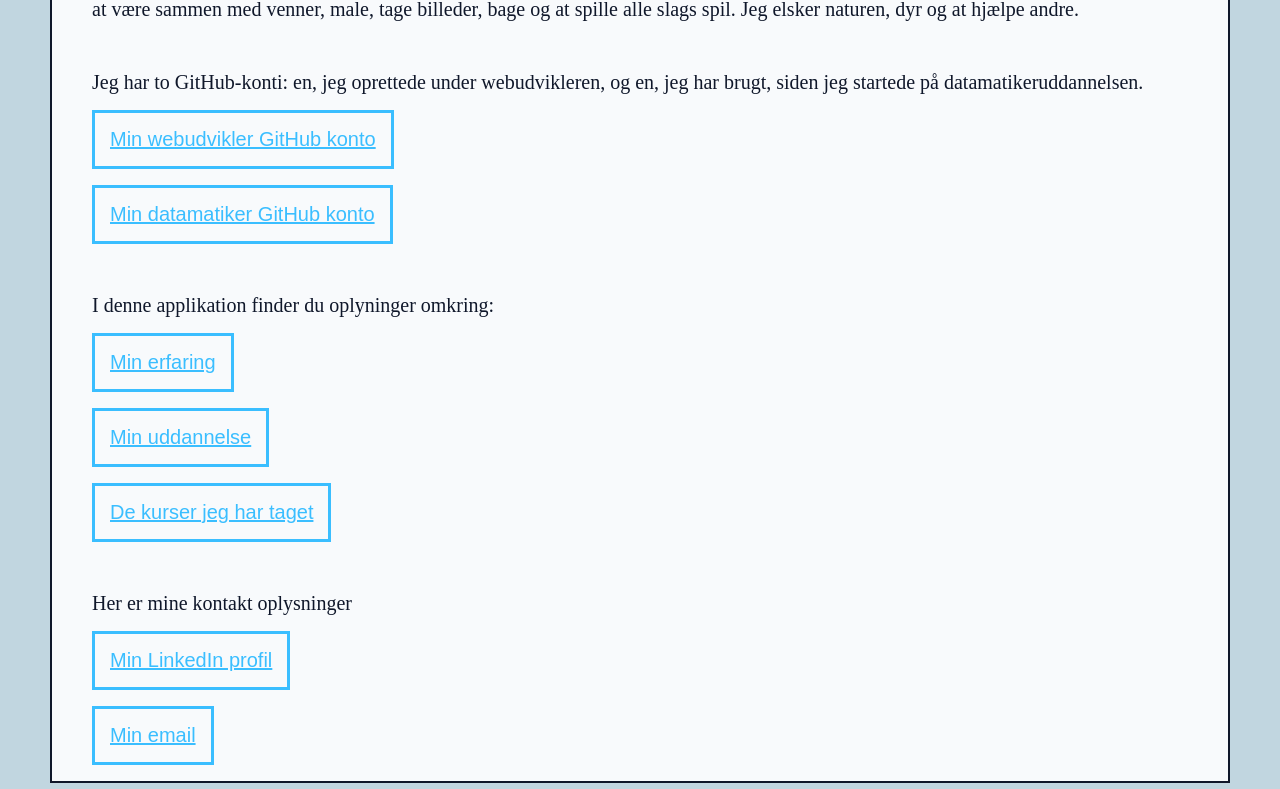
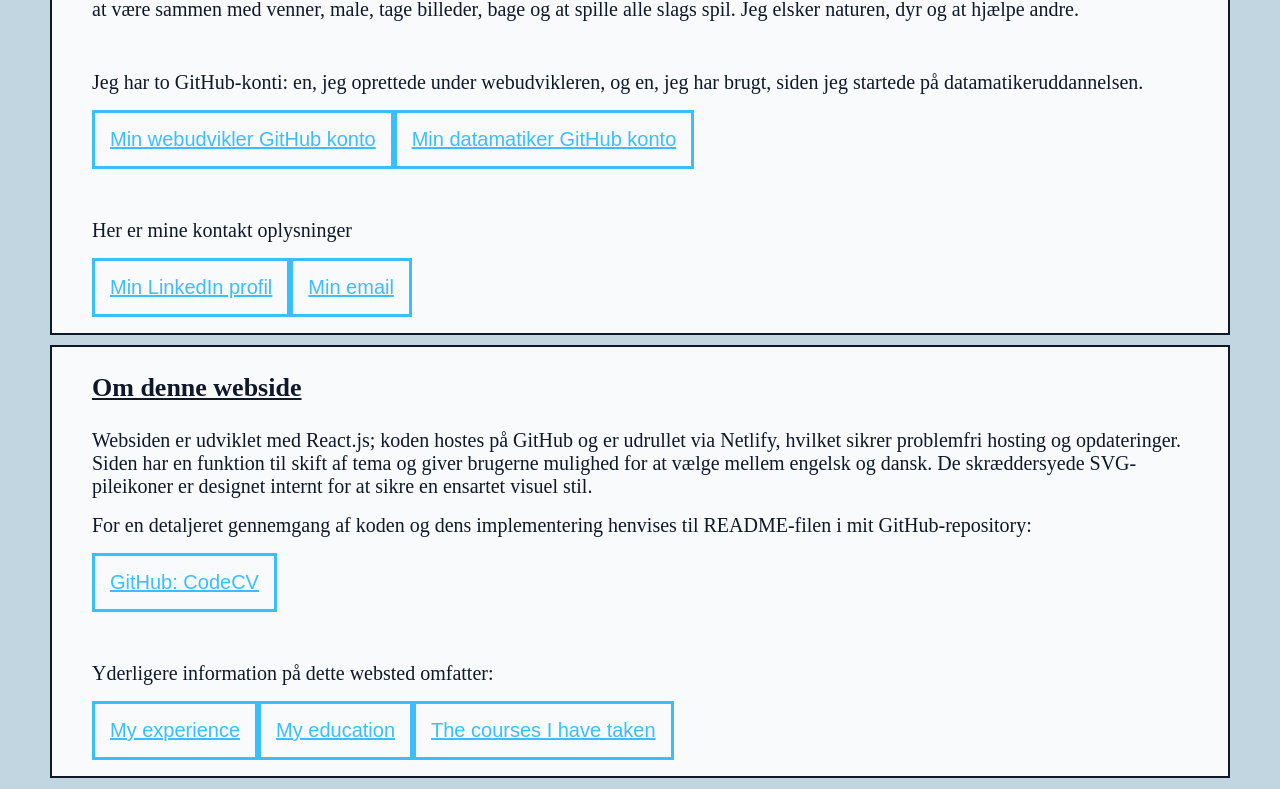
Before and after one commit to Inga-Helgadottir/CodeCV, a React (Create React App) app: page / in a window 1280 px wide. Shown: the part 790-1579 px from the top of the page. Built offline with nearby package versions, Linux system fonts and the light colour scheme.

Commit message:
Added text about the website and made the links prettier

```diff
--- a/src/Text/Dansk.jsx
+++ b/src/Text/Dansk.jsx
@@ -1,5 +1,11 @@
 import Gallery from "../Components/PageParts/Gallery";
 import LinkButton from "../Components/PageParts/LinkButton";
+
+const flexRowStyle = {
+  display: "flex",
+  flexDirection: "row",
+  flexWrap: "wrap",
+};
 
 export const HeaderHeading_dk = "Full-stack udvikler";
 
@@ -45,33 +51,32 @@ export const AboutMeHeadingAndParagraph_dk = [
       "Jeg har altid været god til at huske; jeg har endda lært et sæt spillekort udenad én gang i løbet af to dage. Nogle tal sidder endda fast for livet, som for eksempel dette nummer 0118 999 88199 9119 725 3 fra et tv-program kaldet 'The IT crowd'. Udover kodning kan jeg lide at være sammen med venner, male, tage billeder, bage og at spille alle slags spil. Jeg elsker naturen, dyr og at hjælpe andre.",
       "",
       "Jeg har to GitHub-konti: en, jeg oprettede under webudvikleren, og en, jeg har brugt, siden jeg startede på datamatikeruddannelsen.",
+      <div style={flexRowStyle}>
         <LinkButton
           link={"https://github.com/SIngaH"}
           text={"Min webudvikler GitHub konto"}
           target={"_blank"}
-      />,
+        />
         <LinkButton
           link={"https://github.com/Inga-Helgadottir"}
           text={"Min datamatiker GitHub konto"}
           target={"_blank"}
-      />,
-      "",
-      "I denne applikation finder du oplyninger omkring:",
-      <LinkButton link={"/Experience"} text={"Min erfaring"} />,
-      <LinkButton link={"/Education"} text={"Min uddannelse"} />,
-      <LinkButton link={"/Courses"} text={"De kurser jeg har taget"} />,
+        />
+      </div>,
       "",
       "Her er mine kontakt oplysninger",
+      <div style={flexRowStyle}>
         <LinkButton
           link={"https://www.linkedin.com/in/inga-helgadottir/"}
           text={"Min LinkedIn profil"}
           target={"_blank"}
-      />,
+        />
         <LinkButton
           link={"mailto:s.inga.helgadottir95@gmail.com"}
           text={"Min email"}
           target={"_blank"}
-      />,
+        />
+      </div>,
     ],
   },
   {
@@ -88,9 +93,11 @@ export const AboutMeHeadingAndParagraph_dk = [
       />,
       "",
       "Yderligere information på dette websted omfatter:",
-      <LinkButton link={"/Experience"} text={"My experience"} />,
-      <LinkButton link={"/Education"} text={"My education"} />,
-      <LinkButton link={"/Courses"} text={"The courses I have taken"} />,
+      <div style={flexRowStyle}>
+        <LinkButton link={"/Experience"} text={"My experience"} />
+        <LinkButton link={"/Education"} text={"My education"} />
+        <LinkButton link={"/Courses"} text={"The courses I have taken"} />
+      </div>,
     ],
   },
 ];
@@ -263,16 +270,18 @@ export const CoursesHeadingAndParagraphs_dk = [
         target={"_blank"}
       />,
       "Jonas Rasmusen er lederen af Talentakademi og Innovation hos ExOpi og Bina Hjorth Reichstein er deres CEO og de er begge klar til at give en reference hvis I vil have den.",
+      <div style={flexRowStyle}>
         <LinkButton
           link={"https://www.linkedin.com/in/jonas-rasmussen-297a18b9/"}
           text={"LinkedIn: Jonas Rasmusen"}
           target={"_blank"}
-      />,
+        />
         <LinkButton
           link={"https://www.exopi.dk/talent-acedemy/"}
           text={"ExOpi Talent Academy"}
           target={"_blank"}
-      />,
+        />
+      </div>,
     ],
   },
   {
--- a/src/Text/English.jsx
+++ b/src/Text/English.jsx
@@ -1,5 +1,11 @@
 import Gallery from "../Components/PageParts/Gallery";
 import LinkButton from "../Components/PageParts/LinkButton";
+
+const flexRowStyle = {
+  display: "flex",
+  flexDirection: "row",
+  flexWrap: "wrap",
+};
 
 export const HeaderHeading_eng = "Full-stack developer";
 
@@ -45,28 +51,32 @@ export const AboutMeHeadingAndParagraph_eng = [
       "I have always been good at memorization; I have even memorized a deck of cards in the span of two days a few years ago. Some numbers even get stuck for life, like this number 0118 999 88199 9119 725 3 from a TV show called “The IT crowd”. I am an honest, kind, and creative person, who is good at being impartial and fair. I work well both independently and as a part of a group. I have had a lot of practice explaining code related things to people who know nothing about code or even computers in general. Outside of coding, I enjoy hanging out with friends, painting, taking pictures, baking, solving puzzles and playing all kinds of games. I love nature, animals and helping others. ",
       "",
       "I have two GitHub accounts, one I made during my webdeveloper education and one I have used since I started my Computer science education.",
+      <div style={flexRowStyle}>
         <LinkButton
           link={"https://github.com/SIngaH"}
           text={"My webdeveloper GitHub account"}
           target={"_blank"}
-      />,
+        />
         <LinkButton
           link={"https://github.com/Inga-Helgadottir"}
           text={"My computer science GitHub account"}
           target={"_blank"}
-      />,
+        />
+      </div>,
       "",
       "Here is my contact information",
+      <div style={flexRowStyle}>
         <LinkButton
           link={"https://www.linkedin.com/in/inga-helgadottir/"}
           text={"My LinkedIn profile"}
           target={"_blank"}
-      />,
+        />
         <LinkButton
           link={"mailto:s.inga.helgadottir95@gmail.com"}
           text={"My email"}
           target={"_blank"}
-      />,
+        />
+      </div>,
     ],
   },
   {
@@ -83,9 +93,11 @@ export const AboutMeHeadingAndParagraph_eng = [
       />,
       "",
       "Additional information available on this site includes:",
-      <LinkButton link={"/Experience"} text={"My experience"} />,
-      <LinkButton link={"/Education"} text={"My education"} />,
-      <LinkButton link={"/Courses"} text={"The courses I have taken"} />,
+      <div style={flexRowStyle}>
+        <LinkButton link={"/Experience"} text={"My experience"} />
+        <LinkButton link={"/Education"} text={"My education"} />
+        <LinkButton link={"/Courses"} text={"The courses I have taken"} />
+      </div>,
     ],
   },
 ];
@@ -257,16 +269,18 @@ export const CoursesHeadingAndParagraphs_eng = [
       />,
       "Jonas Rasmusen is the head of Talent Academy and Innovation at ExOpi and Bina Hjorth Reichstein is their CEO, and they are both ready to give a reference if you want it.",
       "Here are some of the projects I worked on during those 10 weeks:",
+      <div style={flexRowStyle}>
         <LinkButton
           link={"https://www.linkedin.com/in/jonas-rasmussen-297a18b9/"}
           text={"LinkedIn: Jonas Rasmusen"}
           target={"_blank"}
-      />,
+        />
         <LinkButton
           link={"https://www.exopi.dk/talent-acedemy/"}
           text={"ExOpi Talent Academy"}
           target={"_blank"}
-      />,
+        />
+      </div>,
     ],
   },
   {
```
Lines whose indentation alone changed are shown as unchanged.
